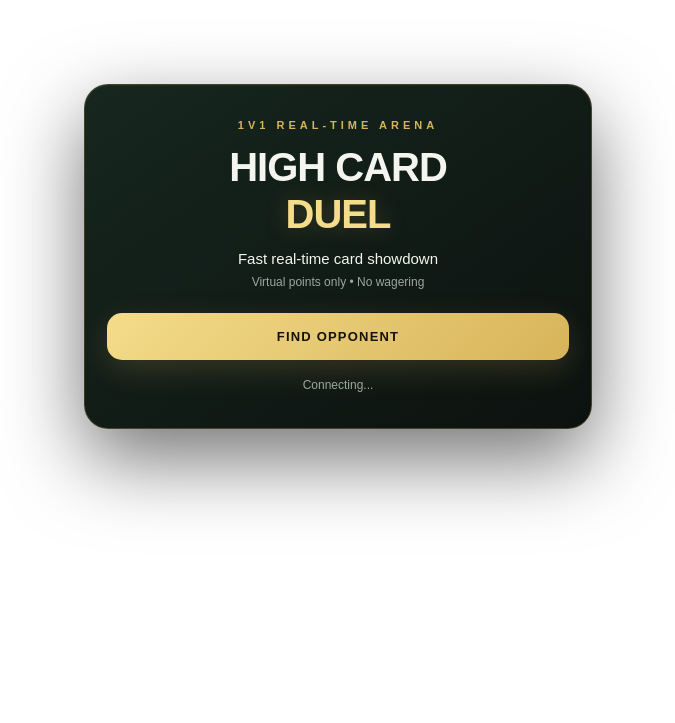
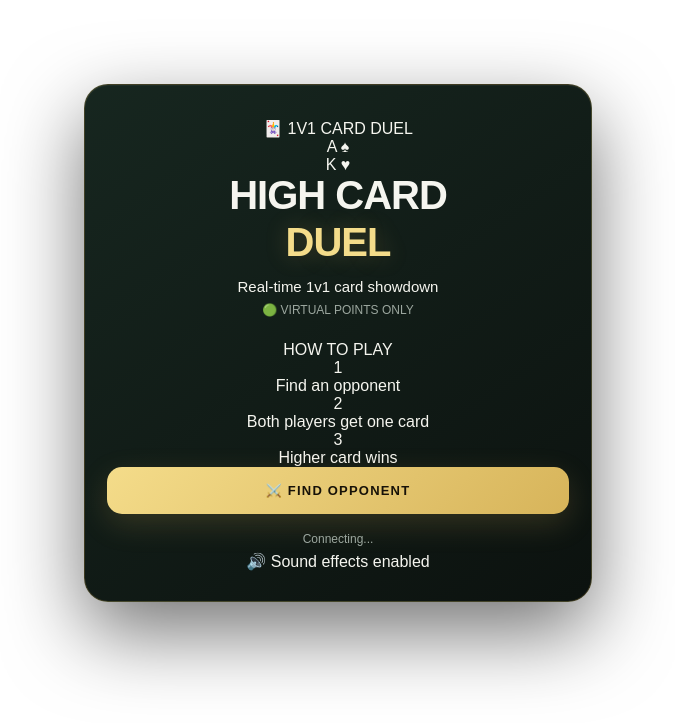
Before and after one commit to nishankazi514-cell/Game-high, a Flask app: page / in a window 1280 px wide. Shown: the top 723 px of the page, without its empty margins (302-977 px from the left). Run offline with Flask 3, Linux system fonts and the light colour scheme.

Commit message:
Update index.html

```diff
--- a/templates/index.html
+++ b/templates/index.html
@@ -2,6 +2,7 @@
 <html lang="en">
 
 <head>
+
     <meta charset="UTF-8">
 
     <meta
@@ -20,6 +21,7 @@
         rel="stylesheet"
         href="/static/style.css"
     >
+
 </head>
 
 
@@ -27,8 +29,9 @@
 
 <main class="app">
 
+
     <!-- =========================
-             HOME / MATCHMAKING
+         HOME SCREEN
     ========================== -->
 
     <section
@@ -38,29 +41,73 @@
 
         <div class="hero-card">
 
-                <div class="eyebrow">
-                    1V1 REAL-TIME ARENA
+            <div class="game-badge">
+                🃏 1V1 CARD DUEL
             </div>
+
+
+            <div class="logo">
+
+                <div class="logo-card">
+                    A
+                    <span>♠</span>
+                </div>
+
+                <div class="logo-card">
+                    K
+                    <span>♥</span>
+                </div>
+
+            </div>
+
 
             <h1>
                 HIGH CARD
                 <span>DUEL</span>
             </h1>
 
+
             <p class="tagline">
-                    Fast real-time card showdown
+                Real-time 1v1 card showdown
             </p>
 
-                <p class="safe-note">
-                    Virtual points only • No wagering
-                </p>
+
+            <div class="safe-note">
+                🟢 VIRTUAL POINTS ONLY
+            </div>
+
+
+            <div class="how-box">
+
+                <div class="how-title">
+                    HOW TO PLAY
+                </div>
+
+                <div class="how-row">
+                    <span>1</span>
+                    <p>Find an opponent</p>
+                </div>
+
+                <div class="how-row">
+                    <span>2</span>
+                    <p>Both players get one card</p>
+                </div>
+
+                <div class="how-row">
+                    <span>3</span>
+                    <p>Higher card wins</p>
+                </div>
+
+            </div>
+
 
             <button
                 id="findBtn"
                 class="main-btn"
             >
-                    FIND OPPONENT
+                ⚔️ FIND OPPONENT
             </button>
+
 
             <div
                 id="status"
@@ -69,13 +116,19 @@
                 Connecting...
             </div>
 
+
+            <div class="sound-note">
+                🔊 Sound effects enabled
+            </div>
+
         </div>
 
     </section>
 
 
+
     <!-- =========================
-             GAME ARENA
+         ARENA
     ========================== -->
 
     <section
@@ -83,25 +136,76 @@
         class="screen hidden"
     >
 
+
+        <div class="arena-top">
+
+            <div class="arena-title">
+                HIGH CARD DUEL
+            </div>
+
+            <div class="virtual-badge">
+                VIRTUAL
+            </div>
+
+        </div>
+
+
+
+        <!-- SCORE -->
+
         <div class="arena-header">
 
+
             <div class="hud-box">
-                    <span>YOU</span>
-                    <strong id="score">0</strong>
+
+                <span>
+                    POINTS
+                </span>
+
+                <strong id="score">
+                    0
+                </strong>
+
             </div>
 
+
             <div class="round-box">
+
                 <span id="round">
                     ROUND 1
                 </span>
+
             </div>
 
+
             <div class="hud-box">
-                    <span>WINS</span>
-                    <strong id="wins">0</strong>
+
+                <span>
+                    WINS
+                </span>
+
+                <strong id="wins">
+                    0
+                </strong>
+
             </div>
 
         </div>
+
+
+
+        <!-- STATUS -->
+
+        <div class="battle-status">
+
+            <span class="live-dot"></span>
+
+            <span id="status">
+                Waiting for duel...
+            </span>
+
+        </div>
+
 
 
         <!-- PLAYERS -->
@@ -109,13 +213,18 @@
         <div class="players-area">
 
 
-                <!-- PLAYER -->
+            <!-- YOU -->
 
             <div class="player">
 
                 <div class="player-name">
                     YOU
                 </div>
+
+                <div class="player-sub">
+                    YOUR CARD
+                </div>
+
 
                 <div
                     id="yourCard"
@@ -127,11 +236,21 @@
             </div>
 
 
+
             <!-- VS -->
+
+            <div class="vs-area">
+
+                <div class="vs-line"></div>
 
                 <div class="vs">
                     VS
                 </div>
+
+                <div class="vs-line"></div>
+
+            </div>
+
 
 
             <!-- OPPONENT -->
@@ -141,6 +260,11 @@
                 <div class="player-name">
                     OPPONENT
                 </div>
+
+                <div class="player-sub">
+                    ENEMY CARD
+                </div>
+
 
                 <div
                     id="oppCard"
@@ -154,12 +278,14 @@
         </div>
 
 
+
         <!-- COUNTDOWN -->
 
         <div
             id="countdown"
             class="countdown"
         ></div>
+
 
 
         <!-- RESULT -->
@@ -170,18 +296,27 @@
         ></div>
 
 
+
         <!-- PLAY AGAIN -->
 
         <button
             id="againBtn"
             class="secondary-btn"
         >
-                PLAY AGAIN
+            ⚔️ PLAY ANOTHER ROUND
         </button>
+
+
+        <div class="arena-footer">
+            Virtual points only • No wagering
+        </div>
+
 
     </section>
 
+
 </main>
+
 
 
 <!-- SOCKET.IO -->
@@ -191,12 +326,13 @@
 ></script>
 
 
-    <!-- GAME JAVASCRIPT -->
+<!-- GAME JS -->
 
 <script
     src="/static/main.js"
 ></script>
 
+
 </body>
 
 </html>
```
Lines whose indentation alone changed are shown as unchanged.
